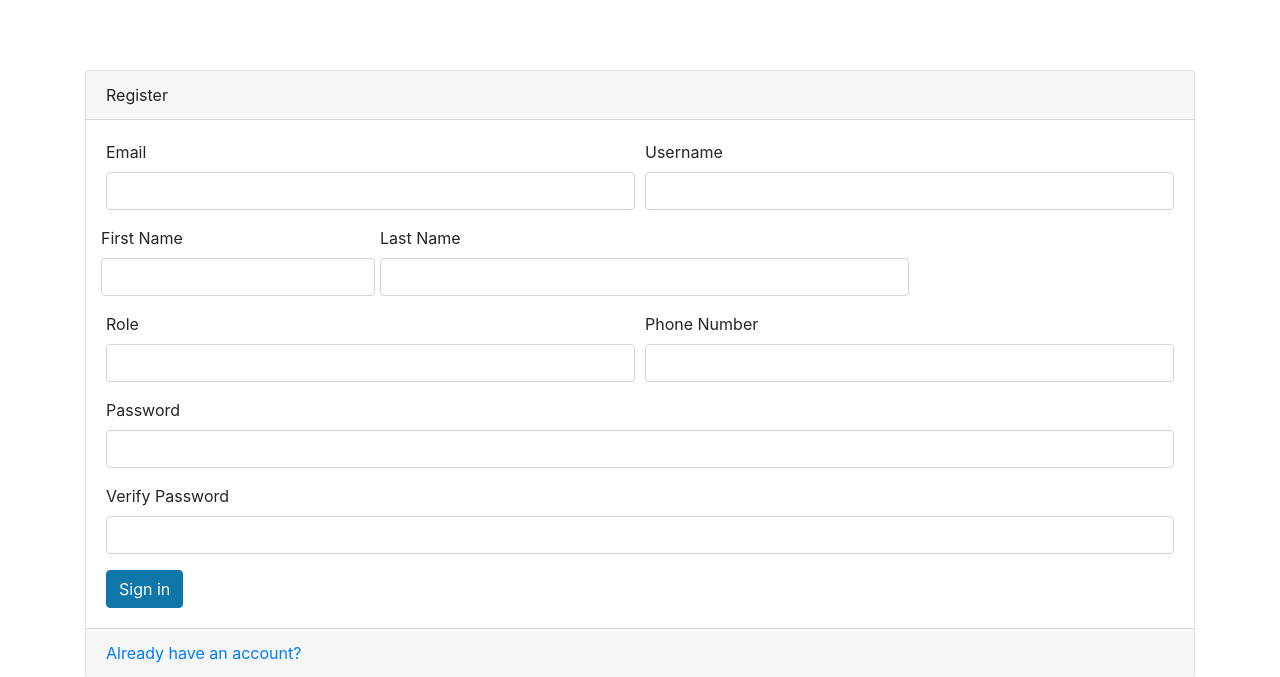
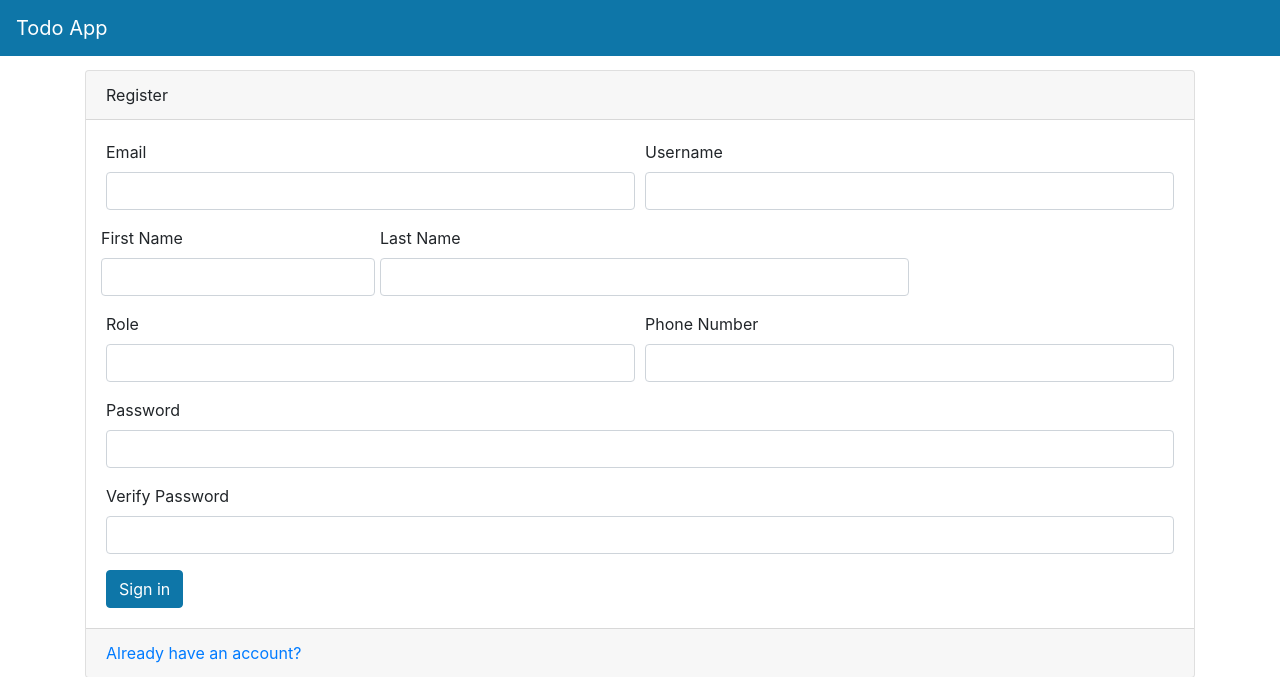
Before and after one commit to Joey314159/FastAPI_Backend, a FastAPI app: page /auth/register-page in a window 1280 px wide. Shown: the top 677 px of the page. Run offline with FastAPI, Linux system fonts and the light colour scheme; some libraries are stand-ins or nearby versions.

Commit message:
Added a navigation bar to the todo list as well as a way that allows the user to see which todo they have done and which ones still need to be done.

```diff
--- a/ToDo_App/templates/layout.html
+++ b/ToDo_App/templates/layout.html
@@ -7,6 +7,7 @@
     <title>TodoApp</title>
   </head>
   <body>
+    {% include 'navbar.html' %}
     {% block content %}
 
     {% endblock %}
--- /dev/null
+++ b/ToDo_App/templates/navbar.html
@@ -0,0 +1,26 @@
+<div>
+  <nav class="navbar navbar-expand-md navbar-dark main-color fixed-top">
+    <a class="navbar-brand" href="#">Todo App</a>
+    <button class="navbar-toggler" type="button" data-toggle="collapse" data-target="#navbarNav"
+      aria-controls="navbarNav" aria-expanded="false" aria-label="Toggle navigation">
+
+      <span class="navbar-toggler-icon"></span>
+    </button>
+    <div class="collapse navbar-collapse" id="navbarNav">
+      <ul class="navbar-nav">
+        {% if user %}
+        <li class="nav-item active">
+          <<a class="nav-link" href="/todos/todo-page">Home</a>
+        </li>
+        {% endif %}
+      </ul>
+      <ul class="navbar-nav ml-auto">
+        {% if user %}
+        <li class="nav-item m-1">
+        <a type="button" class="btn btn-outline-light text-white" onclick="logout()">Logout</a>
+        </li>
+        {% endif %}
+      </ul>
+    </div>
+  </nav>
+</div>
```
